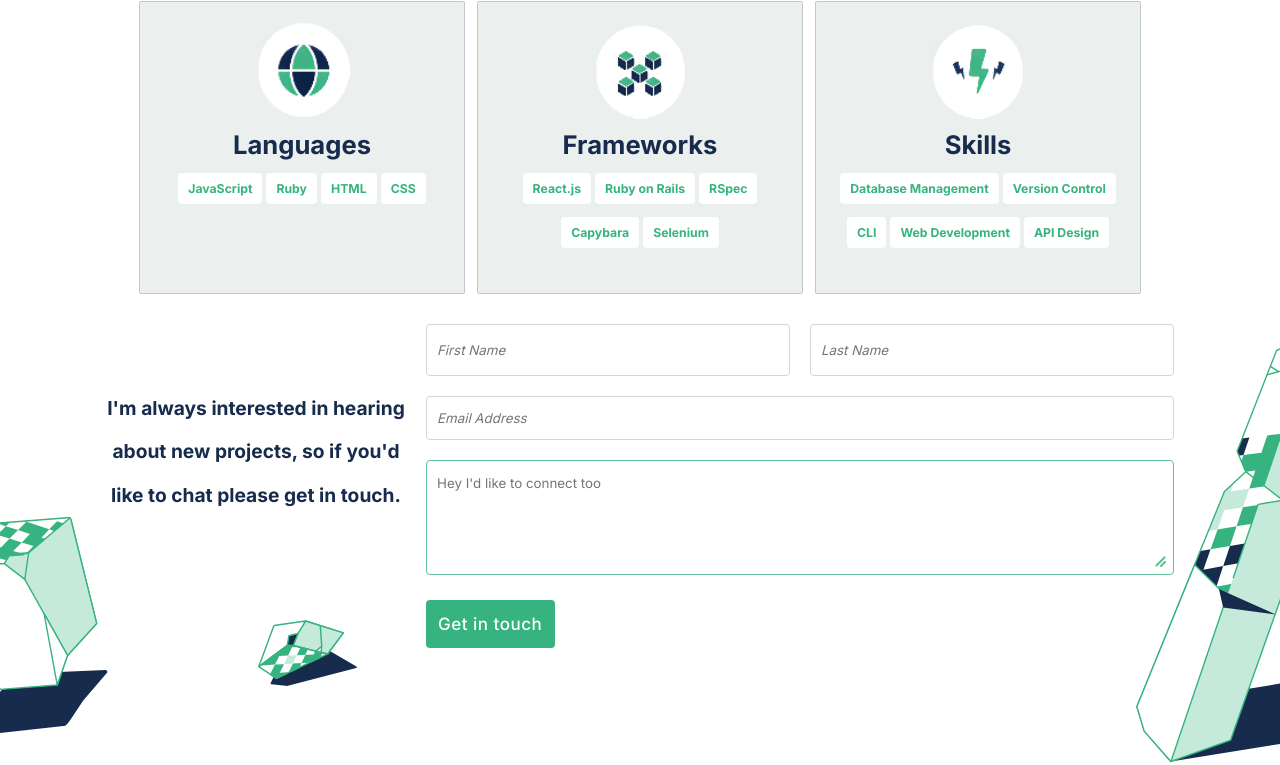
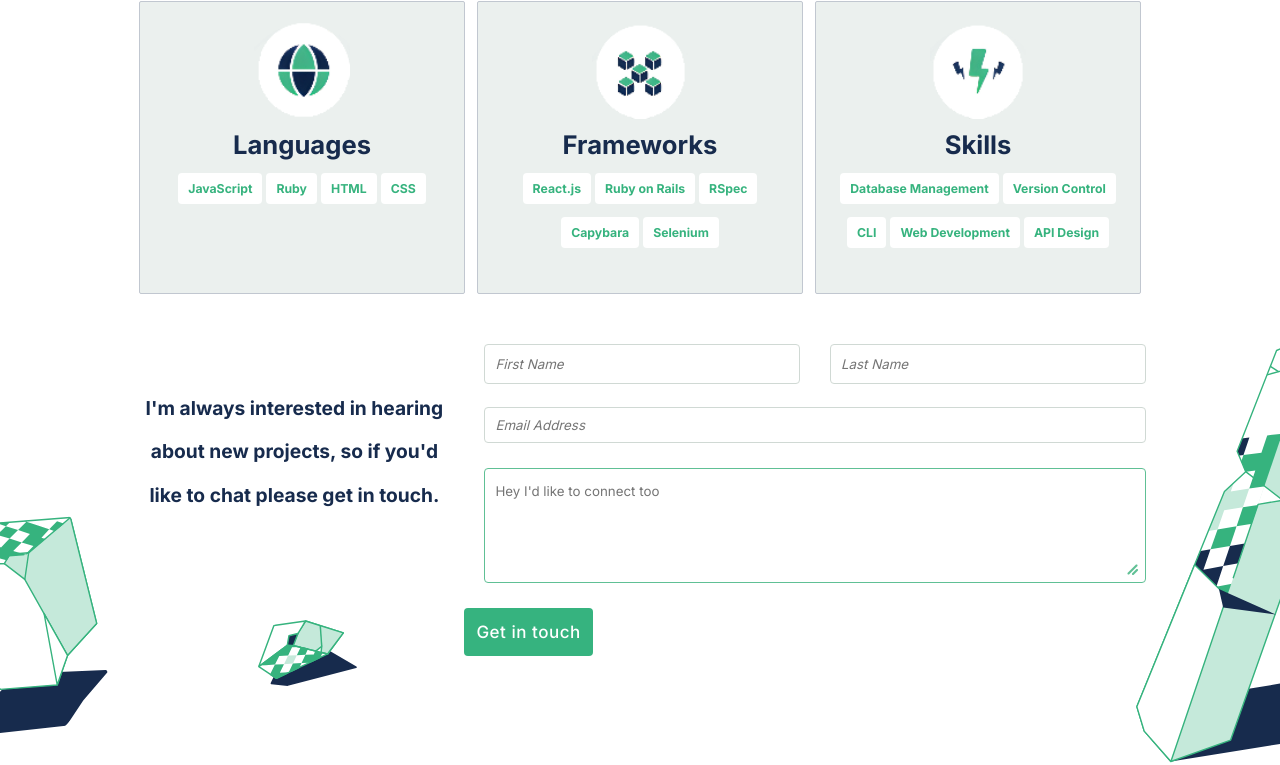
Before and after one commit to BHObserver/my-portfolio, a website: page index.html in a window 1280 px wide. Shown: the part 2264-3029 px from the top of the page. Drawn offline with Linux system fonts and the light colour scheme.

Commit message:
Update desktop-styles.css

```diff
--- a/styles/desktop-styles.css
+++ b/styles/desktop-styles.css
@@ -284,17 +284,19 @@
   .form {
     display: flex;
     flex-direction: column;
-    width: 100%;
+    width: 54%;
     max-width: 768px;
+    height: 100%;
   }
 
   .form input {
-    height: 3em;
+    max-height: 32px;
+    height: 50%;
     border-radius: 4px;
     background: #fff;
     border: 1px solid #d0d9d4;
     color: #6b778c;
-    margin: 10px;
+    margin: 30px 0 15px 30px;
     padding-left: 10px;
     font-family: 'Inter', sans-serif;
     font-style: italic;
@@ -307,7 +309,7 @@
     background-position-x: right;
     background-position-y: bottom;
     height: 92.67px;
-    margin: 10px;
+    margin: 10px 0 10px 30px;
     border-radius: 4px;
     color: #42526e;
     border: 1px solid #60c095;
@@ -315,18 +317,22 @@
     font-weight: 400;
     line-height: 24px;
     padding: 10px;
-    width: 94.5%;
     resize: none;
   }
 
   .desktop-form {
     display: flex;
     flex-direction: row;
+    max-height: 48px;
+    height: 100%;
+    margin-bottom: 15px;
   }
 
   .desktop-form input {
     width: 100%;
-    height: 48px;
+    max-width: 330px;
+    max-height: 48px;
+    height: 75%;
     border-radius: 4px;
     padding-left: 10px;
   }
```
